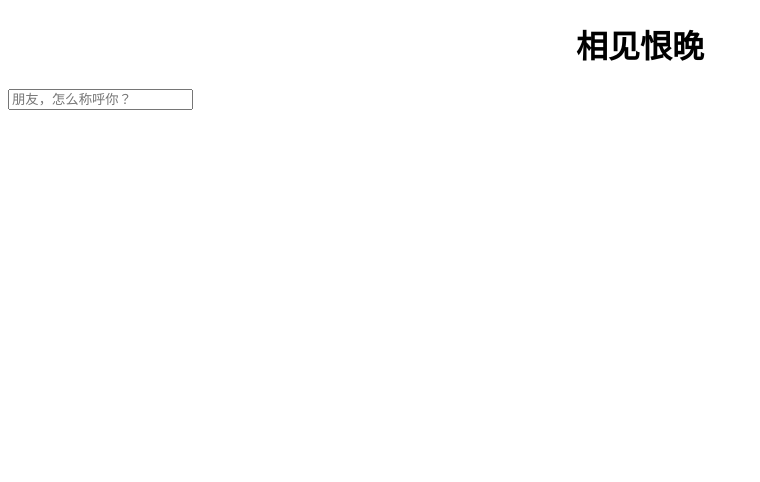
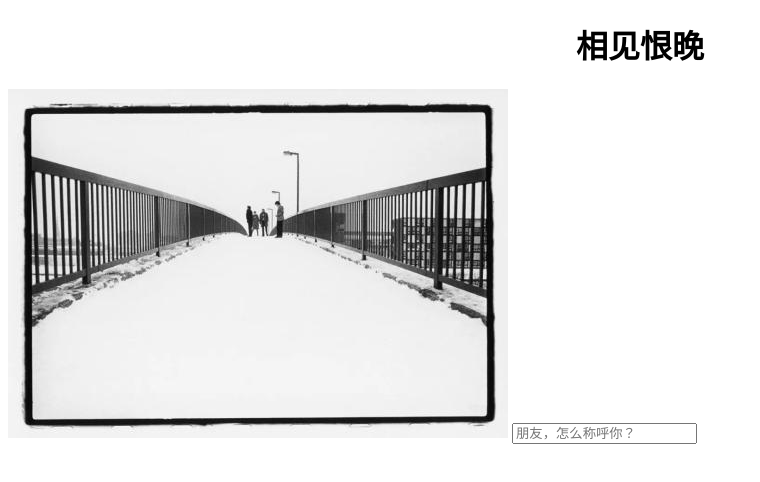
Before and after one commit to kaza308/kaza308.github.io, a plain HTML site: page index.html in a window 1280 px wide. Shown: the whole page, without its empty margins (0-760 px from the left). Drawn offline with Linux system fonts and the light colour scheme.

Commit message:
Update index.html

```diff
--- a/index.html
+++ b/index.html
@@ -6,6 +6,7 @@
 </head>
 <body>
      <h1 style="text-align:center;">相见恨晚</h1>
+     <img src="https://kaza308.github.io/src/b.jpg">
      <input type="text" class="form-control" name="content" id="content" placeholder="朋友，怎么称呼你？">
 </body>
 </html>
```
